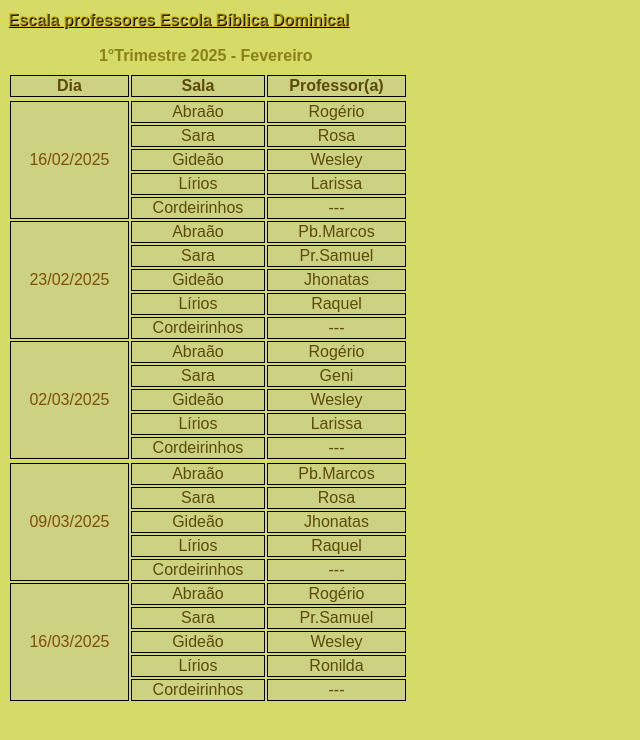
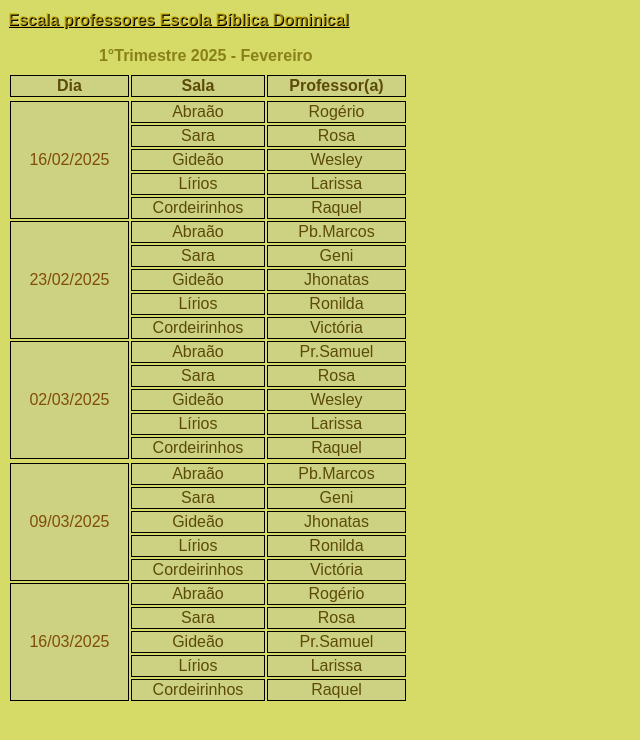
Before and after one commit to JhonatasMelo/EBD, a plain HTML site: page index.html in a window 1280 px wide. Shown: the whole page, without its empty margins (0-640 px from the left). Drawn offline with Linux system fonts and the light colour scheme.

Commit message:
atualização

```diff
--- a/index.html
+++ b/index.html
@@ -115,7 +115,7 @@
         </tr>
         <tr>
             <td>Cordeirinhos</td>
-            <td>---</td>
+            <td>Raquel</td>
         </tr>
         <tr>
             <td scope="row" rowspan="5" class="data">23/02/2025</td>
@@ -124,7 +124,7 @@
         </tr>
         <tr>
             <td>Sara</td>
-            <td>Pr.Samuel</td>
+            <td>Geni</td>
         </tr>
         <tr>
             <td>Gideão</td>
@@ -132,20 +132,20 @@
         </tr>
         <tr>
             <td>Lírios</td>
-            <td>Raquel</td>
+            <td>Ronilda</td>
         </tr>
         <tr>
             <td>Cordeirinhos</td>
-            <td>---</td>
+            <td>Victória</td>
         </tr>
         <tr>
             <td scope="row" rowspan="5" class="data">02/03/2025</td>
             <td>Abraão</td>
-            <td>Rogério</td>
+            <td>Pr.Samuel</td>
         </tr>
         <tr>
             <td>Sara</td>
-            <td>Geni</td>
+            <td>Rosa</td>
         </tr>
         <tr>
             <td>Gideão</td>
@@ -157,7 +157,7 @@
         </tr>
         <tr>
             <td>Cordeirinhos</td>
-            <td>---</td>
+            <td>Raquel</td>
         </tr>
         <tr>
             <tr>
@@ -167,7 +167,7 @@
             </tr>
             <tr>
                 <td>Sara</td>
-                <td>Rosa</td>
+                <td>Geni</td>
             </tr>
             <tr>
                 <td>Gideão</td>
@@ -175,11 +175,11 @@
             </tr>
             <tr>
                 <td>Lírios</td>
-                <td>Raquel</td>
+                <td>Ronilda</td>
             </tr>
             <tr>
                 <td>Cordeirinhos</td>
-                <td>---</td>
+                <td>Victória</td>
             </tr>
             <tr>
                 <td scope="row" rowspan="5" class="data">16/03/2025</td>
@@ -188,19 +188,19 @@
             </tr>
             <tr>
                 <td>Sara</td>
+                <td>Rosa</td>
+            </tr>
+            <tr>
+                <td>Gideão</td>
                 <td>Pr.Samuel</td>
             </tr>
             <tr>
-                <td>Gideão</td>
-                <td>Wesley</td>
-            </tr>
-            <tr>
                 <td>Lírios</td>
-                <td>Ronilda</td>
+                <td>Larissa</td>
             </tr>
             <tr>
                 <td>Cordeirinhos</td>
-                <td>---</td>
+                <td>Raquel</td>
             </tr>
 
         </table>
```
